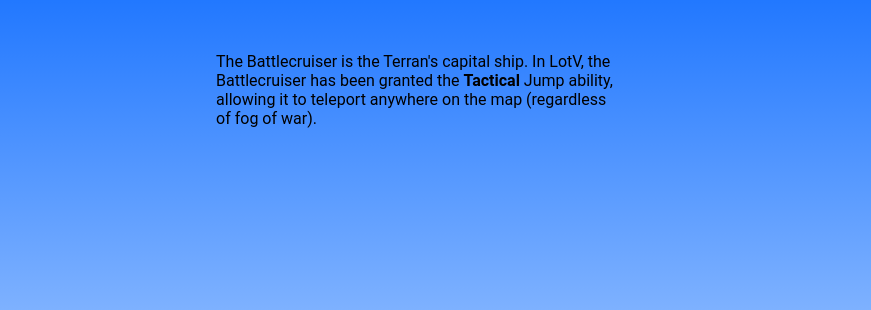
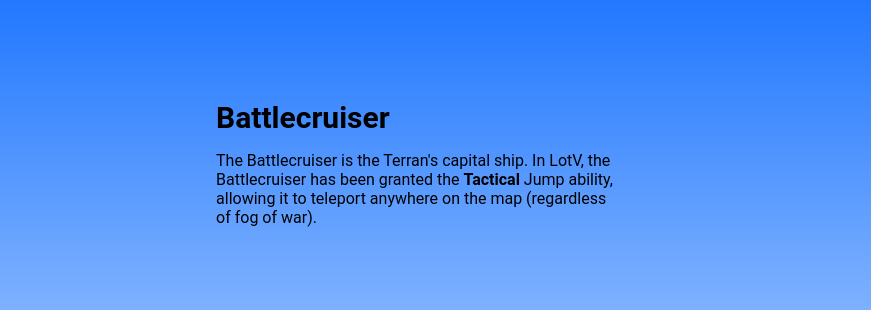
Before and after one commit to AcamicaDWFS/Clase_26_Eventos, a plain HTML site: page Programan/JuanCarlos_Ramirez_Osorio-Maquetado/index.html in a window 1280 px wide. Shown: the part 113-423 px from the top of the page, 0-871 px from the left. Drawn offline with Linux system fonts and the light colour scheme.

Commit message:
Update index.html

```diff
--- a/Programan/JuanCarlos_Ramirez_Osorio-Maquetado/index.html
+++ b/Programan/JuanCarlos_Ramirez_Osorio-Maquetado/index.html
@@ -28,7 +28,7 @@
       <section class="heading">
         <article>
           <div class="article-column">
-
+              <h1 id="mainTitle"></h1>
             <p>
               The Battlecruiser is the Terran's capital ship. In LotV, the
               Battlecruiser has been granted the Tactical Jump ability, allowing
```
